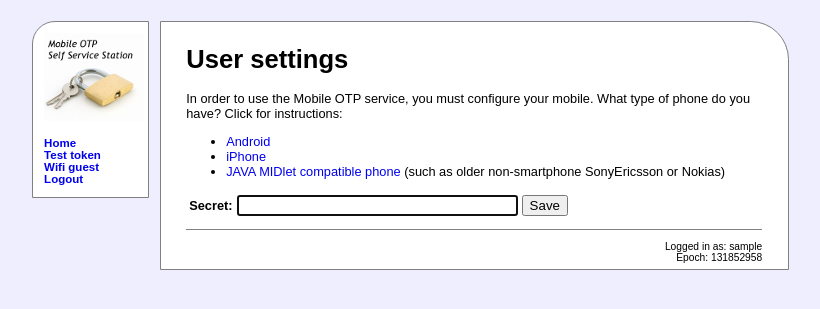
After one commit to UNIVERSAL-IT-SYSTEMS/potato, a PHP site: page /argle.php in a window 1280 px wide. The commit adds this page. Shown: the top 309 px of the page, without its empty margins (2-822 px from the left). Run offline with PHP 8.4, Linux system fonts and the light colour scheme; the visitor is signed in with stand-in values (Sample User, id 1).

Commit message:
Some html/css experiments

```diff
--- /dev/null
+++ b/argle.php
@@ -0,0 +1,183 @@
+<?php
+/**
+ * Mobile OTP self-service station and administration console
+ * Version 1.0
+ *
+ * PHP Version 5 with PDO, MySQL, and PAM support
+ *
+ * Written by Markus Berg
+ *   email: markus@kelvin.nu
+ *   http://kelvin.nu/mossad/
+ *
+ * Copyright 2011 Markus Berg
+ *
+ * Licensed under the Apache License, Version 2.0 (the "License");
+ * you may not use this file except in compliance with the License.
+ * You may obtain a copy of the License at
+ *
+ *     http://www.apache.org/licenses/LICENSE-2.0
+ *
+ * Unless required by applicable law or agreed to in writing, software
+ * distributed under the License is distributed on an "AS IS" BASIS,
+ * WITHOUT WARRANTIES OR CONDITIONS OF ANY KIND, either express or implied.
+ * See the License for the specific language governing permissions and
+ * limitations under the License.
+ *
+ */
+
+include "config.php";
+include "session.php";
+
+$user = new User();
+if ( isset($_GET['userName']) ) {
+    $userName = $_GET['userName'];
+
+    # Only allow edit of oneself, unless you're an admin
+    if ( ! $currentUser->isAdmin()
+         && $userName != $currentUser->userName ) {
+        $_SESSION['msgWarning'] = "You are not an administrator. You are only allowed to edit your own account.";
+        $userName = $currentUser->userName;
+    }
+} else {
+    $userName = $currentUser->userName;
+}
+try {
+    $user->fetch($userName);
+} catch ( NoSuchUserException $ignore ) {
+}
+
+if ( isset($_POST['action']) ) {
+    switch ($_POST['action']) {
+        case "updatePin":
+            $user->setPin($_POST['pin']);
+            break;
+        case "updateSecret":
+            $user->setSecret($_POST['secret']);
+            break;
+    }
+
+    if ( empty($user->errors) ) {
+        $user->save();
+        switch ($_POST['action']) {
+            case "updatePin":
+                $_SESSION['msgInfo'] = "New PIN saved";
+                $user->log("PIN initialized");
+                break;
+            case "updateSecret":
+                $_SESSION['msgInfo'] = "New token secret saved";
+                $user->log("Token initialized");
+                break;
+        }
+    } else {
+        $_SESSION['msgWarning'] = $user->getErrors();
+    }
+}
+
+include 'header.php';
+?>
+
+
+<?php
+
+if ( $currentUser->userName != $userName ) {
+    // Editing someone else. Add some context, and ignore the detailed instructions
+    echo "<h1>User settings: " . htmlentities($userName) . "</h1>";
+} else {
+
+?>
+
+<div class="instructions" id="android">
+  <div class="closebutton" onclick="setVisibility('android', false);">[close]</div>
+  <div class="instructioncontents">
+    <h2>Android</h2>
+    <p>Download the <a href="http://www.androidpit.com/en/android/market/apps/app/net.marinits.android.droidotp/DroidOTP">DroidOTP</a> app from Google Market</p>
+    <p></p>
+  </div>
+</div>
+
+<div class="instructions" id="iphone">
+  <div class="closebutton" onclick="setVisibility('iphone', false);">[close]</div>
+  <div class="instructioncontents">
+    <h2>iPhone</h2>
+    <p>Download the <a href="http://itunes.apple.com/us/app/mobile-otp/id328973960&mt=8">iOTP</a> app from iTMS</p>
+    <p></p>
+  </div>
+</div>
+
+<div class="instructions" id="midlet">
+  <div class="closebutton" onclick="setVisibility('midlet', false);">[close]</div>
+  <div class="instructioncontents">
+    <h2>Java MIDlet</h2>
+    <p>Start the web browser on your phone, and enter the following address:<br />
+    <strong><pre>http://motp.sf.net/MobileOTP.jar</pre></strong><br />
+    (capitalization matters).</p>
+    <p></p>
+  </div>
+</div>
+
+<h1>User settings</h1>
+<p>In order to use the Mobile OTP service, you must configure your mobile.
+What type of phone do you have? Click for instructions:
+    <ul>
+        <li><a href="#" onclick="moveToPos('android', this); setVisibility('android', true); return(false);">Android</a></li>
+        <li><a href="#" onclick="moveToPos('iphone', this); setVisibility('iphone', true); return(false);">iPhone</a></li>
+        <li><a href="#" onclick="moveToPos('midlet', this); setVisibility('midlet', true); return(false);">JAVA MIDlet compatible phone</a> (such as older non-smartphone SonyEricsson or Nokias)</li>
+    </ul>
+</p>
+
+<?php
+}
+
+if ( $user->hasToken() ) {
+    echo '<div id="infoSecret">' . "\n";
+    echo "A token is already registered to this account.\n";
+    echo '<input type="button" name="Reset" value="Change token secret..." onclick="setVisibility(\'secret\', true); setVisibility(\'infoSecret\', false); document.getElementById(\'focusSecret\').focus(); return(false); "/>' . "\n";
+    echo "</div>\n";
+}
+?>
+
+<div id="secret" <?php echo $user->hasToken() ? 'style="display: none;"' : '' ?>>
+    <form method="post" action="index.php?userName=<?php echo urlencode($user->userName) ?>">
+        <table>
+            <tr>
+                <th>Secret:</th>
+                <td><input id="focusSecret" type="text" name="secret" value="" size="32" /></td>
+                <td><input id="submit" type="submit" value="Save"></td>
+            </tr>
+        </table>
+        <input type="hidden" name="action" value="updateSecret">
+    </form>
+</div>
+
+<?php
+if ( $user->hasPin() ) {
+    echo '<div id="infoPin">' . "\n";
+    echo "A pin is already registered to this account.\n";
+    echo '<input type="button" name="Change pin..." value="Change pin..." onclick="setVisibility(\'pin\', true); setVisibility(\'infoPin\', false); document.getElementById(\'focusPin\').focus(); return(false); "/>' . "\n";
+    echo "</div>\n";
+}
+?>
+<div id="pin" <?php echo ($user->hasPin() || !$user->hasToken()) ? 'style="display: none;"' : '' ?>>
+    <form method="post" action="index.php?userName=<?php echo urlencode($user->userName) ?>">
+        <table>
+            <tr>
+                <th>Pin:</th>
+                <td><input id="focusPin" type="password" name="pin" value="" size="10" /></td>
+                <td><input id="submit" type="submit" value="Save"></td>
+            </tr>
+        </table>
+        <input type="hidden" name="action" value="updatePin">
+    </form>
+</div>
+
+<script type="text/javascript">
+    function setfocus() {
+        idToFocus = "<?php echo $user->hasToken() ? 'focusPin' : 'focusSecret' ?>";
+        domUsername = document.getElementById(idToFocus);
+        domUsername.focus();
+    }
+    window.onload=setfocus;
+</script>
+<?php
+include 'footer.php';
+?>
--- a/main.js
+++ b/main.js
@@ -56,3 +56,14 @@ var LogoutTimer = (function(){
         }
     };
 })();
+
+function setVisibility( sName, visibility ) {
+    var domName = document.getElementById( sName );
+    domName.style.display = ( visibility ? "block" : "none" );
+}
+
+function moveToPos( element, parent ) {
+    domElement = document.getElementById(element);
+    domElement.style.left = parent.pageX;
+    domElement.style.top = parent.pageY;
+}
--- a/style.css
+++ b/style.css
@@ -112,3 +112,28 @@ table.userlist td {
 table.userlist a img {
     border: 0px;
 }
+
+.instructions {
+    border: 1px solid grey;
+    background: #ffffbb;
+    position: absolute;
+    display: none;
+    width: 25em;
+    box-shadow: -5px 5px 5px #aaa;
+}
+.instructioncontents {
+    padding: 1em;
+}
+.closebutton {
+    float: right;
+    background: #aaaaff;
+    font-size: 0.8em;
+    padding: 0.5em;
+    border: 1px outset black;
+    font-weight: bold;
+}
+.closebutton:hover {
+    cursor: pointer;
+    background: red;
+    color: white;
+}
```
